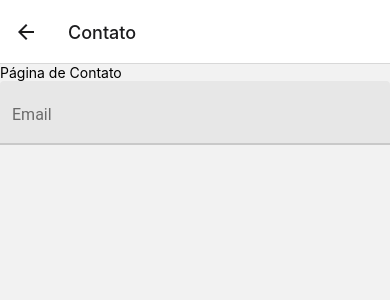
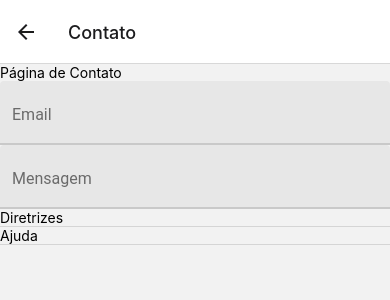
Before and after one commit to Enzoluizb/PIEnzo, a React Native app: screen /Contato in a window 390 px wide. Shown: the top 300 px of the page. Built offline with nearby package versions, Linux system fonts and the light colour scheme.

Commit message:
add divider

```diff
--- a/src/Screens/ContatoScreen.jsx
+++ b/src/Screens/ContatoScreen.jsx
@@ -1,6 +1,6 @@
 import { useState } from "react";
 import { Text, View } from "react-native"
-import { TextInput } from "react-native-paper"
+import { Divider, TextInput } from "react-native-paper"
 
 export const ContatoScreen = () => {
     const [text, setText] = useState("");
@@ -8,10 +8,19 @@ export const ContatoScreen = () => {
         <View>
             <Text>Página de Contato</Text>
             <TextInput
-      label="Email"
-      value={text}
-      onChangeText={(text) => setText(text)}
-    />
+                label="Email"
+                value={text}
+                onChangeText={(text) => setText(text)}
+            />
+            <TextInput
+                label="Mensagem"
+                value={text}
+                onChangeText={(text) => setText(text)}
+            />
+            <Text>Diretrizes</Text>
+    <Divider />
+    <Text>Ajuda</Text>
+    <Divider />
         </View>
-    )
+    );
 }
```
